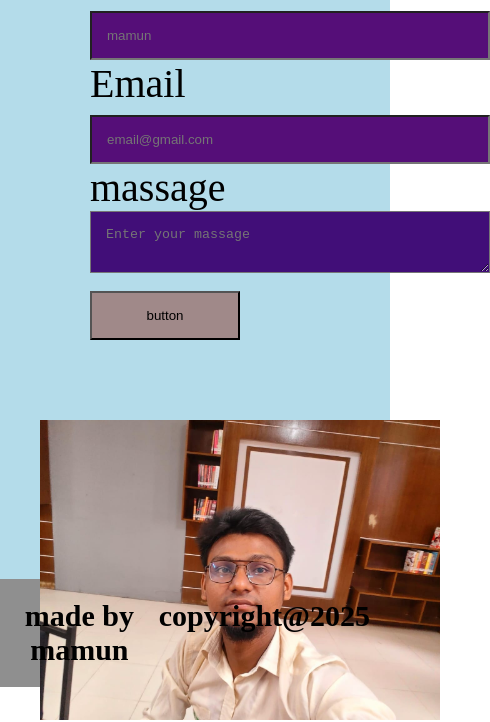
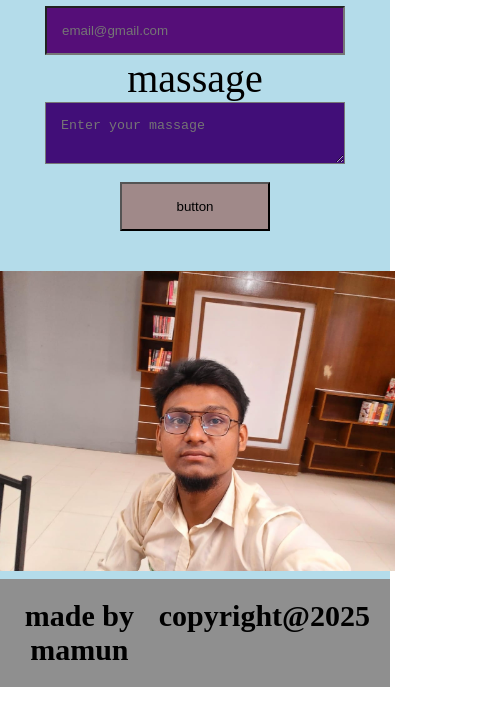
Before and after one commit to Mamun123123123/assignment_intern_personal_protfolio, a plain HTML site: page contact.html in a window 390 px wide. Shown: the part 389-1111 px from the top of the page, 490 px wide, since content can reach past the window. After the commit the page ends 1076 px from the top, so only its background shows below. Drawn offline with Linux system fonts and the light colour scheme.

Commit message:
mobile responsive done,I think.........

```diff
--- a/contact.css
+++ b/contact.css
@@ -53,12 +53,18 @@
     display: flex;
     justify-content: space-between;
     height: 900px;
+    align-items: flex-start;
+    gap: 20px;
+    padding: 20px;
 }
 .item{
     padding-left: 50px;
     font-size: 40px;
     margin: 40px;
     padding-top: 30px;
+}
+.item, .pic{
+    flex:1 1 300px;
 }
 input{
     padding: 15px;
@@ -103,22 +109,24 @@
 @media (max-width:1127px){
     .container{
         flex-direction: column;
+        text-align: center;
+        align-items: center;
 
     }
-    .pic{
+    .item , .pic{
         margin: 0;
-        padding: 40px;
-        width: 30px;
+        padding: 10px;
+
     }
 
     input{
     padding: 15px;
-    width: 400px;
+    width: 300px;
     background-color: #550e78;
     color: rgb(255, 255, 255);
 }
 #massage{
-    width: 400px;
+    width: 300px;
     padding: 15px;
     background-color: #410e78;
 }
```
